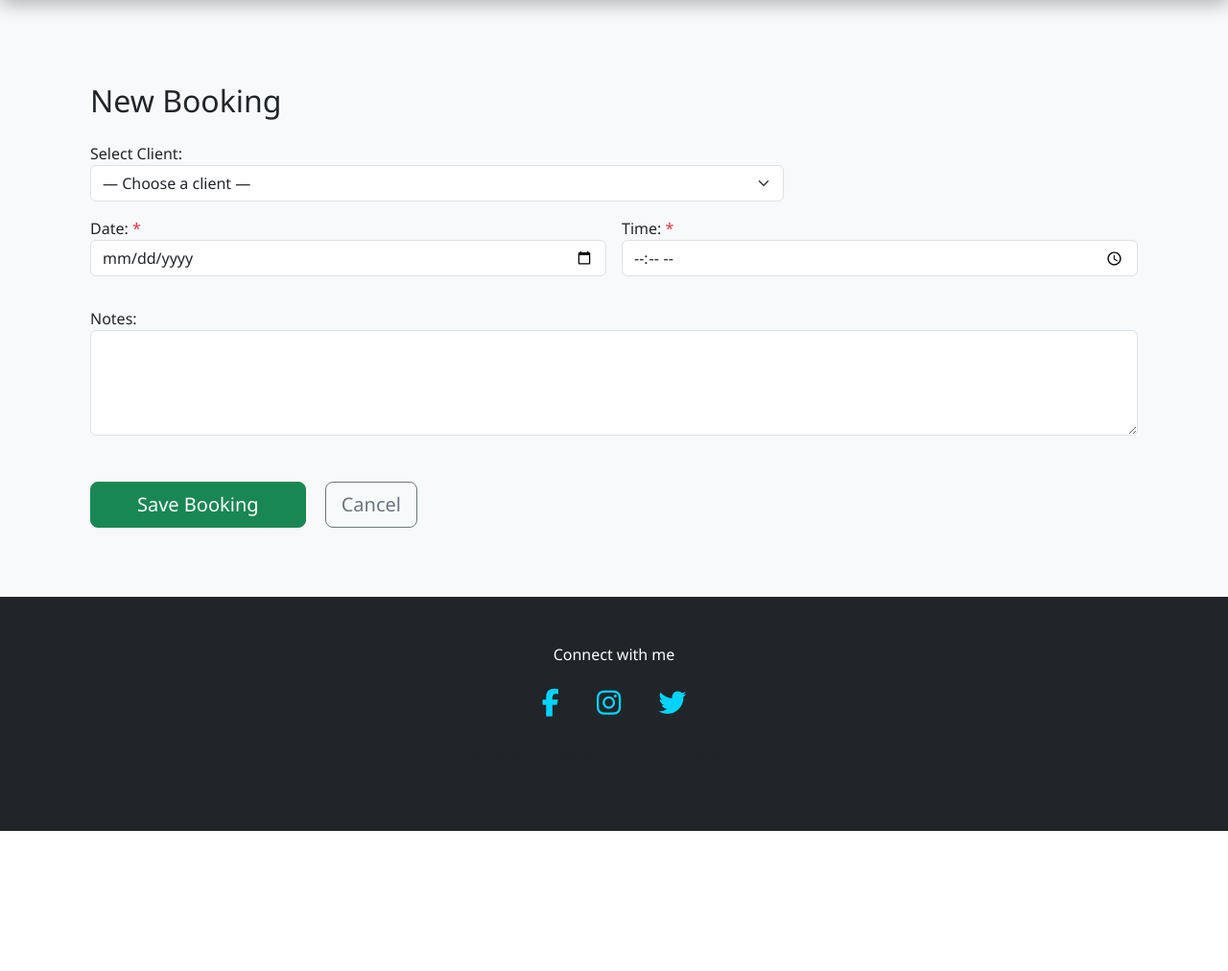
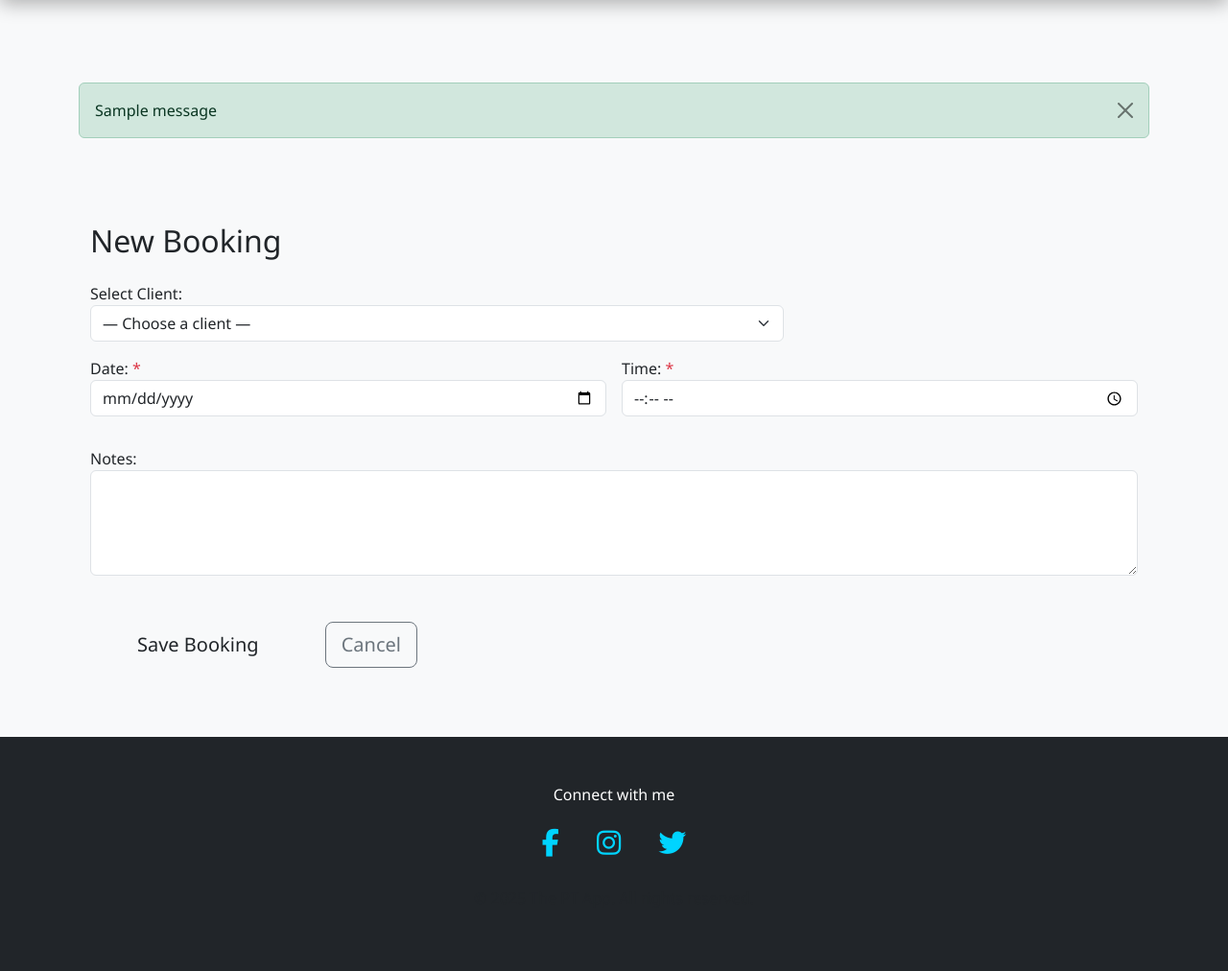
Before and after one commit to Brianon97/theptapp, a Django app: page /new/ in a window 1280 px wide. Shown: the part 62-1074 px from the top of the page at 96% size. Before the commit the page ends 928 px from the top, so only its background shows below. Run offline with Django 4.2, Linux system fonts and the light colour scheme; a user stored in the database is signed in; tables that the repository leaves empty hold one stand-in row (values such as "Sample post"); one stand-in notice (Sample message) is shown.

Commit message:
removed duplicate toast message

```diff
--- a/templates/base.html
+++ b/templates/base.html
@@ -56,81 +56,17 @@
     </style>
   </head>
   <body>
-    <!-- Toast Container for Messages -->
-<!-- SMART TOASTS: Only for Login, Logout, Signup — NOT for booking actions -->
-<div aria-live="polite" aria-atomic="true" class="position-fixed bottom-0 end-0 p-3" style="z-index: 1080">
-  <div id="liveToastContainer">
+    <!-- Simple Alert Messages (No Toasts) -->
     {% if messages %}
-      {% for message in messages %}
-        {% if message.tags == 'success' and 'welcome' in message|lower or 'logged' in message|lower or 'logout' in message|lower or 'see you' in message|lower or 'signup' in message|lower %}
-            <!-- Only show toast for auth-related success messages -->
-            <div class="toast align-items-center text-white bg-success border-0 shadow-lg mb-2" role="alert" data-bs-autohide="true">
-              <div class="d-flex">
-                <div class="toast-body fw-semibold">
-                  {{ message }}
-                </div>
-                <button type="button" class="btn-close btn-close-white me-2 m-auto" data-bs-dismiss="toast" aria-label="Close"></button>
-              </div>
-            </div>
-        {% endif %}
-      {% endfor %}
+      <div class="container mt-5 pt-4">
+        {% for message in messages %}
+          <div class="alert alert-{{ message.tags }} alert-dismissible fade show" role="alert">
+            {{ message }}
+            <button type="button" class="btn-close" data-bs-dismiss="alert" aria-label="Close"></button>
+          </div>
+        {% endfor %}
+      </div>
     {% endif %}
-  </div>
-</div>
-
-<script>
-// Auto-show auth toasts
-document.addEventListener('DOMContentLoaded', function () {
-  const authToasts = document.querySelectorAll('#liveToastContainer .toast');
-  authToasts.forEach(el => {
-    new bootstrap.Toast(el, {
-      autohide: true,
-      delay: 4000   // 4 seconds
-    }).show();
-  });
-});
-
-</script>
-
-
-
-<div aria-live="polite" aria-atomic="true"
-     class="position-fixed top-0 end-0 p-3"
-     style="z-index: 1080; margin-top: 80px;">
-
-  {% for message in messages %}
-    {% if message.tags == 'success' %}
-      {% if 'booking' in message|lower %}
-        <div class="toast text-white bg-success shadow-lg mb-2"
-             role="alert" data-bs-autohide="true">
-          <div class="d-flex">
-            <div class="toast-body fw-semibold">
-              {{ message }}
-            </div>
-            <button type="button" class="btn-close btn-close-white me-2 m-auto"
-                    data-bs-dismiss="toast"></button>
-          </div>
-        </div>
-      {% endif %}
-    {% endif %}
-  {% endfor %}
-</div>
-
-<script>
-document.addEventListener('DOMContentLoaded', function () {
-  const bookingToasts = document.querySelectorAll('.toast.bg-success');
-  bookingToasts.forEach(el => {
-    new bootstrap.Toast(el, {
-      autohide: true,
-      delay: 5000   // 5 seconds max
-    }).show();
-  });
-});
-
-
-
-
-</script>
    <!-- NAVBAR – FINAL VERSION FOR YOUR BOOKING APP -->
 <nav class="navbar navbar-expand-lg navbar-dark fixed-top">
   <div class="container">
--- a/templates/trainer/booking_form.html
+++ b/templates/trainer/booking_form.html
@@ -78,7 +78,7 @@
 
     <!-- Buttons -->
     <div class="mt-5">
-      <button id="save-booking" type="submit" class="btn btn-success btn-lg px-5">
+      <button id="save-booking" type="submit" class="btn  btn-lg px-5">
         Save Booking
       </button>
       <a href="{% url 'trainer:booking_list' %}" class="btn btn-outline-secondary btn-lg ms-3">
--- a/theptapp/settings.py
+++ b/theptapp/settings.py
@@ -24,6 +24,7 @@ INSTALLED_APPS = [
     'trainer',
     'crispy_forms',
     'crispy_bootstrap5',
+    'django_extensions',
 ]
 
 MIDDLEWARE = [
```
Also changed, not shown: templates/trainer/booking_list.html (+3 -4 lines).
